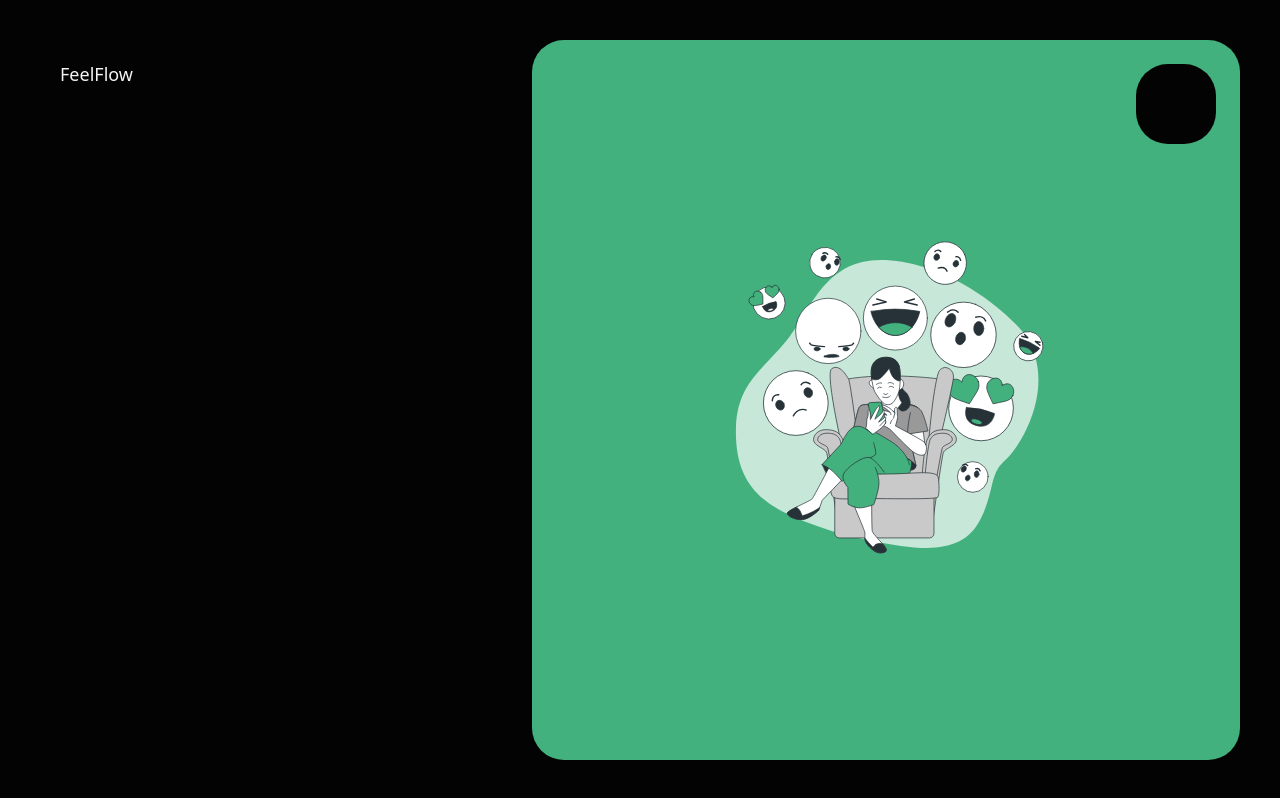
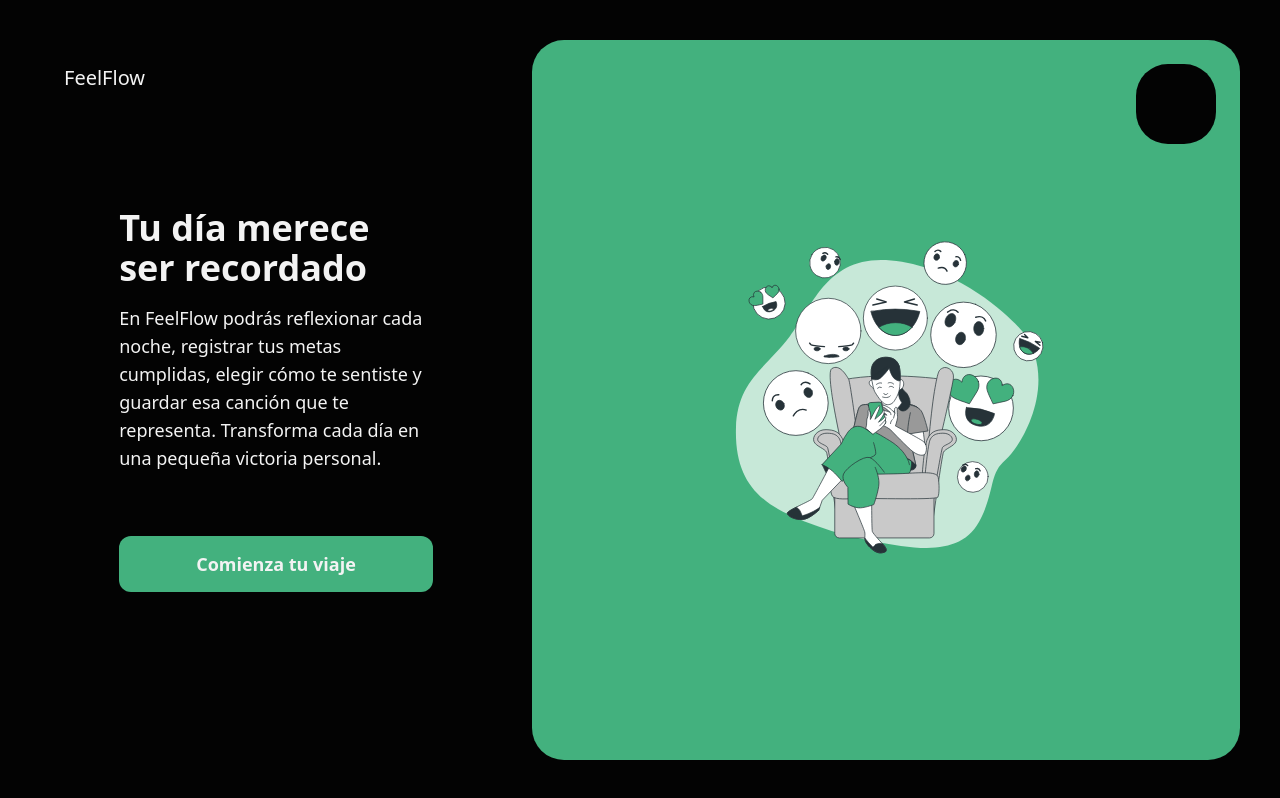
Before and after one commit to SebastianMonsalve/feelflow_front, a React (Vite) app: page / in a window 1280 px wide. Built offline with nearby package versions, Linux system fonts and the light colour scheme.

Commit message:
Enhance button component and update navigation in login, register, and welcome pages

```diff
--- a/src/Components/Button.jsx
+++ b/src/Components/Button.jsx
@@ -1,8 +1,13 @@
 import React from "react";
 
-const Button = ({ label }) => {
+const Button = ({ label, onClick }) => {
   return (
-    <button className="bg-primary w-full h-14 text-text-contrast text-lg font-bold rounded-xl hover:bg-primary-hover cursor-pointer mt-4 lg:mt-10">
+    <button
+      className="bg-primary w-full h-14 text-text-contrast text-lg font-bold rounded-xl hover:bg-primary-hover cursor-pointer mt-4 lg:mt-8"
+      onClick={() => {
+        onClick();
+      }}
+    >
       {label}
     </button>
   );
--- a/src/Pages/LoginPage.jsx
+++ b/src/Pages/LoginPage.jsx
@@ -1,15 +1,20 @@
 import React from "react";
 import Input from "../Components/Input.jsx";
 import Button from "../Components/Button.jsx";
+import { useNavigate, Link } from "react-router-dom";
 
 const LoginPage = () => {
+  const navigate = useNavigate();
   return (
-    <div className="w-full h-full flex flex-col justify-center items-center">
+    <div className="w-full h-full flex flex-col justify-center items-center relative">
+      <div className="absolute top-1 left-1" onClick={() => navigate(-1)}>
+        <i className="fal fa-long-arrow-left text-text-contrast p-5 text-3xl cursor-pointer" />
+      </div>
       <div className="w-full p-8 lg:w-4/5">
         <h2 className="text-4xl font-bold text-text-contrast">
           Bienvenido de nuevo
         </h2>
-        <p className="text-text-contrast text-lg mt-4 mb-8 text-balance">
+        <p className="text-text-contrast text-lg mt-4 mb-8">
           Conecta con tu diario emocional. Registra tu día, tu ánimo, tus metas
           y acompáñate con la música que elegiste.
         </p>
@@ -28,17 +33,20 @@ const LoginPage = () => {
             <p className="text-text-contrast text-lg whitespace-nowrap">
               ¿Olvidaste tu contraseña?
             </p>
-            <button className="text-primary hover:text-primary-hover text-lg font-bold cursor-pointer whitespace-nowrap">
+            <Link className="text-primary hover:text-primary-hover text-lg font-bold cursor-pointer whitespace-nowrap">
               Recuperarla aquí
-            </button>
+            </Link>
           </div>
           <div className="flex flex-col lg:flex-row gap-2 w-full items-center justify-center mt-2">
             <p className="text-text-contrast text-lg whitespace-nowrap">
               ¿No tienes cuenta?
             </p>
-            <button className="text-primary hover:text-primary-hover text-lg font-bold cursor-pointer whitespace-nowrap">
+            <Link
+              className="text-primary hover:text-primary-hover text-lg font-bold cursor-pointer whitespace-nowrap"
+              to="/register"
+            >
               Regístrate gratis.
-            </button>
+            </Link>
           </div>
         </form>
       </div>
--- a/src/Pages/RegisterPage.jsx
+++ b/src/Pages/RegisterPage.jsx
@@ -1,7 +1,54 @@
+import React from "react";
+import Input from "../Components/Input.jsx";
+import Button from "../Components/Button.jsx";
+import { useNavigate, Link } from "react-router-dom";
+
 const RegisterPage = () => {
+  const navigate = useNavigate();
   return (
-    <div>
-      <form action=""></form>
+    <div className="w-full h-full flex flex-col justify-center items-center relative">
+      <div className="absolute top-1 left-1">
+        <i
+          className="fal fa-long-arrow-left text-text-contrast p-5 text-3xl cursor-pointer"
+          onClick={() => navigate(-1)}
+        />
+      </div>
+      <div className="w-full p-8 lg:w-4/5">
+        <h2 className="text-4xl font-bold text-text-contrast">
+          Crea tu espacio en FeelFlow
+        </h2>
+        <p className="text-text-contrast text-lg mt-4 mb-8">
+          Comienza tu viaje personal registrando una cuenta. Aquí podrás
+          reflexionar, seguir tu progreso diario y acompañarte con música según
+          tu ánimo.
+        </p>
+        <form action="" className="flex flex-col gap-4">
+          <Input placeholder="Ingresa tu nombre" label="Nombre" />
+          <Input placeholder="ejemplo@gmail.com" label="Correo electrónico" />
+          <Input
+            password
+            placeholder="Crea una contraseña segura"
+            label="Contraseña"
+          />
+          <Input
+            password
+            placeholder="Repite tu contraseña"
+            label="Confirmar contraseña"
+          />
+          <Button label="Crear Cuenta" />
+          <div className="flex flex-col lg:flex-row gap-2 w-full items-center justify-center mt-2">
+            <p className="text-text-contrast text-lg whitespace-nowrap">
+              ¿Ya tienes una cuenta?
+            </p>
+            <Link
+              className="text-primary hover:text-primary-hover text-lg font-bold cursor-pointer whitespace-nowrap"
+              to="/login"
+            >
+              Inicia sesión aquí.
+            </Link>
+          </div>
+        </form>
+      </div>
     </div>
   );
 };
--- a/src/Pages/Welcome.jsx
+++ b/src/Pages/Welcome.jsx
@@ -1,9 +1,25 @@
 import React from "react";
+import Button from "../Components/Button.jsx";
+import { useNavigate } from "react-router-dom";
 
 const Welcome = () => {
+  const navigate = useNavigate();
   return (
-    <div>
-      <h2 className="text-white p-5 text-lg">FeelFlow</h2>
+    <div className="w-full h-full flex flex-col justify-center items-center relative">
+      <div className="absolute top-1 left-1">
+        <h2 className="text-text-contrast p-5 text-xl">FeelFlow</h2>
+      </div>
+      <div className="w-full p-8 lg:w-4/5">
+        <h2 className="text-4xl font-bold text-text-contrast">
+          Tu día merece ser recordado
+        </h2>
+        <p className="text-text-contrast text-lg mt-4 mb-8">
+          En FeelFlow podrás reflexionar cada noche, registrar tus metas
+          cumplidas, elegir cómo te sentiste y guardar esa canción que te
+          representa. Transforma cada día en una pequeña victoria personal.
+        </p>
+        <Button label="Comienza tu viaje" onClick={() => navigate("/login")} />
+      </div>
     </div>
   );
 };
```
